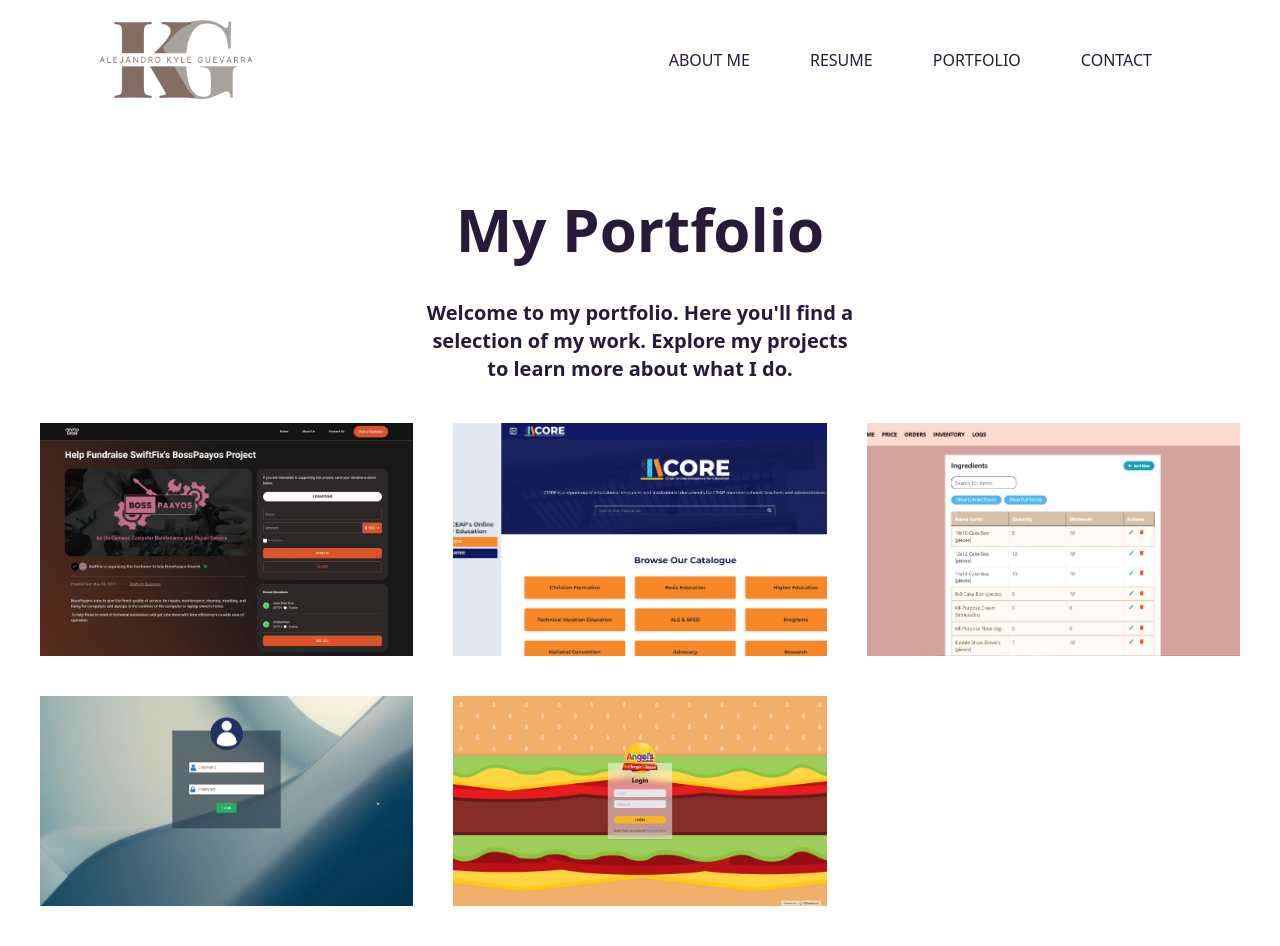
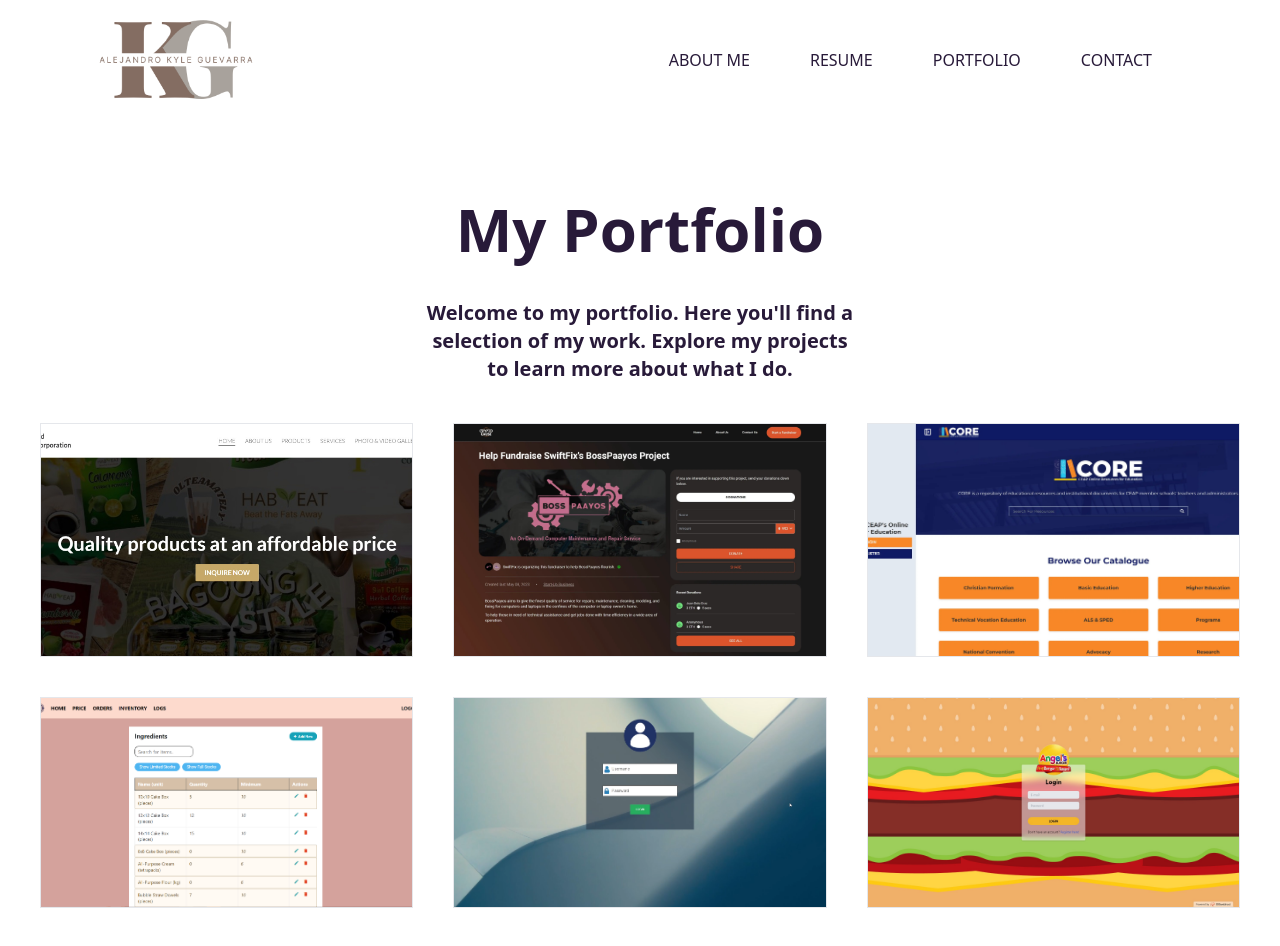
Before and after one commit to AlKyleee/Website-Portfolio, a React (Vite) app: page /portfolio in a window 1280 px wide. Shown: the top 946 px of the page. Built offline with nearby package versions, Linux system fonts and the light colour scheme; a web font is replaced by a local one.

Commit message:
info updates

```diff
--- a/src/App.jsx
+++ b/src/App.jsx
@@ -1,11 +1,13 @@
 import React from "react"
 import Navbar from "./components/Navbar"
 import AnimatedRoutes from "./components/AnimatedRoutes"
+import ScrollToTop from "./components/ScrollToTop"
 
 function App() {
   return (
     <>
       <Navbar />
+      <ScrollToTop />
       <AnimatedRoutes />
     </>
   )
--- a/src/components/AnimatedRoutes.jsx
+++ b/src/components/AnimatedRoutes.jsx
@@ -7,6 +7,7 @@ import Ceap from '../pages/projects/Ceap'
 import CakesByLis from '../pages/projects/CakesByLis'
 import AccInventorySystem from '../pages/projects/AccInventorySystem'
 import OrderingAccountSystem from '../pages/projects/OrderingAccountSystem'
+import PFP from '../pages/projects/PFP'
 import Contact from "../pages/Contact"
 import Error404 from "../pages/Error404"
 import { Route, Routes, useLocation } from "react-router-dom"
@@ -18,7 +19,8 @@ const AnimatedRoutes = () => {
         {name: 'CEAP', path: '/portfolio/Ceap', component: Ceap},
         {name: 'Cakes by LIS', path: '/portfolio/CakesByLis', component: CakesByLis},
         {name: 'Account and Inventory Management System', path: '/portfolio/AccountInventorySystem', component: AccInventorySystem},
-        {name: 'Ordering and Account Management System', path: '/portfolio/OrderingAccountSystem', component: OrderingAccountSystem}
+        {name: 'Ordering and Account Management System', path: '/portfolio/OrderingAccountSystem', component: OrderingAccountSystem},
+        {name: 'Pautricia Food Processing Corporation', path: '/portfolio/PFP', component: PFP}
     ]
 
     const location = useLocation()
--- a/src/components/PortfolioCard.jsx
+++ b/src/components/PortfolioCard.jsx
@@ -3,7 +3,7 @@ import { Link } from 'react-router-dom'
 
 const PortfolioCard = ({ path, image, projectTitle }) => {
     return (
-        <Link to={path} className='group flex relative items-center justify-center w-full h-full cursor-pointer bg-black'>
+        <Link to={path} className='group flex relative items-center justify-center w-full h-full cursor-pointer bg-black border'>
             <img src={image} className='z-10 group-hover:opacity-50 group-hover:blur-sm group-hover:z-0 transition ease-in-out duration-200 w-full h-full object-cover' />
             <p className="absolute text-[#fff6dc] font-['Ysabeau_SC'] xl:text-5xl sm:text-2xl md:text-6xl lg:text-3xl font-bold group-hover:z-10 text-center">{projectTitle}</p>
         </Link>
--- /dev/null
+++ b/src/components/ScrollToTop.jsx
@@ -0,0 +1,12 @@
+import { useEffect } from "react";
+import { useLocation } from "react-router-dom";
+
+export default function ScrollToTop() {
+    const { pathname } = useLocation();
+
+    useEffect(() => {
+        window.scrollTo(0, 0);
+    }, [pathname]);
+
+    return null;
+}
--- a/src/pages/Portfolio.jsx
+++ b/src/pages/Portfolio.jsx
@@ -5,6 +5,7 @@ import Ceap from '../assets/images/CEAP.jpg'
 import CakesByLis from '../assets/images/CakesByLis.jpg'
 import AccInventorySystem from '../assets/images/AccInventorySystem.jpg'
 import OrderingAccountSystem from '../assets/images/OrderingAccountSystem.jpg'
+import PFP from '../assets/images/pfp.jpg'
 import { motion } from 'framer-motion'
 
 const Portfolio = () => {
@@ -17,6 +18,7 @@ const Portfolio = () => {
       <p className="text-6xl sm:text-5xl font-semibold text-tertiary">My Portfolio</p>
       <p className="text-xl text-center font-semibold text-tertiary my-10 lg:w-1/2 xl:w-1/3 w-4/5">Welcome to my portfolio. Here you'll find a selection of my work. Explore my projects to learn more about what I do.</p>
       <div className="grid lg:grid-cols-3 grid-cols-1 grid-flow-row auto-rows-max gap-10 px-10">
+        <PortfolioCard image={PFP} projectTitle="Pautricia Food Processing Corporation" path="/portfolio/PFP" />
         <PortfolioCard image={CryptoCause} projectTitle="CryptoCause" path="/portfolio/CryptoCause" />
         <PortfolioCard image={Ceap} projectTitle="CEAP Online Resources for Education (CORE)" path="/portfolio/Ceap" />
         <PortfolioCard image={CakesByLis} projectTitle="Cakes by LIS Inventory and Ordering System" path="/portfolio/CakesByLis" />
--- a/src/pages/Resume.jsx
+++ b/src/pages/Resume.jsx
@@ -22,7 +22,7 @@ const Resume = () => {
           <p className='text-lg font-semibold text-tertiary'>Studied Bachelor of Science in Information Technology for four years at the University of Santo Tomas. Graduated a Cum Laude and achieved multiple Dean's Lister.</p>
         </ResumeCard>
         <p className="mt-20 text-2xl font-medium">Experience</p>
-        <ResumeCard duration='Nov 2023 - Present' positionName='Junior Associate - Digital Marketing' companyDegree='Neolytix' location='Quezon City, Philippines'>
+        <ResumeCard duration='Nov 2023 - May 2024' positionName='Junior Associate - Digital Marketing' companyDegree='Neolytix' location='Quezon City, Philippines'>
           <p className='text-lg font-semibold text-tertiary'>Working as part of the Digital Marketing team to create websites for clients, mainly medical practices, to help them get traffic with the use of SEO, advertising, and more.</p>
         </ResumeCard>
         <ResumeCard duration='Jan 2023 - May 2023' positionName='Web Developer (Intern)' companyDegree='Syntactics Inc.' location='Cagayan de Oro, Philippines'>
--- /dev/null
+++ b/src/pages/projects/PFP.jsx
@@ -0,0 +1,13 @@
+import React from 'react'
+import Project from '../../components/Project'
+import Img from '../../assets/images/pfp.jpg'
+
+const PFP = () => {
+  return (
+    <Project title="Pautricia Food Processing Corporation" role="Full Stack Developer" year="2024" image={Img} link="https://www.pfppautriciafoodprocessingcompany.com/">
+        Created the official website for Pautricia Food Processing Corporation. The website was built using React.
+    </Project>
+  )
+}
+
+export default PFP
```
Also changed, not shown: src/assets/images/pfp.jpg (added), 1 other file (tests, documents, lock files or other folders).
